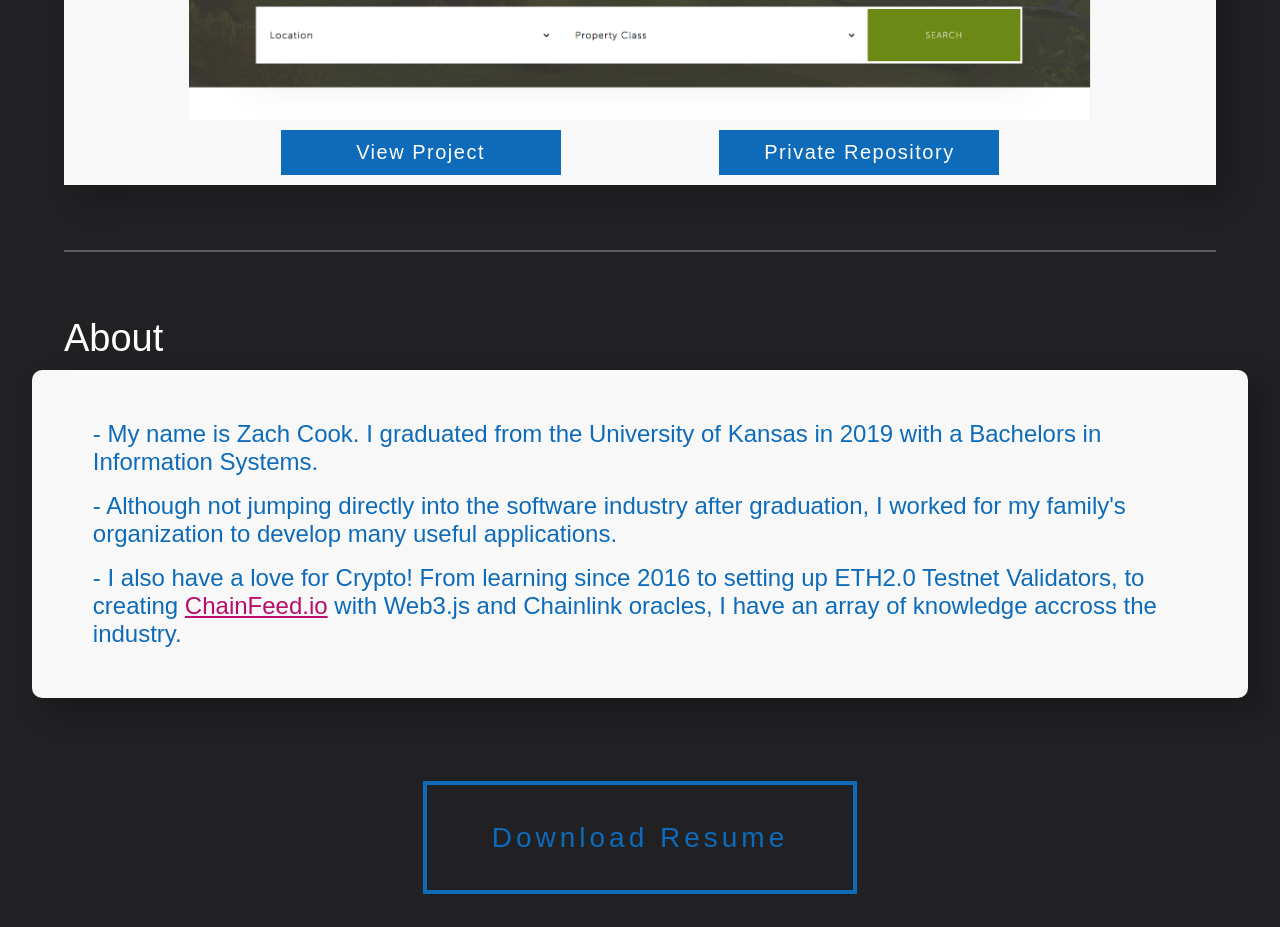
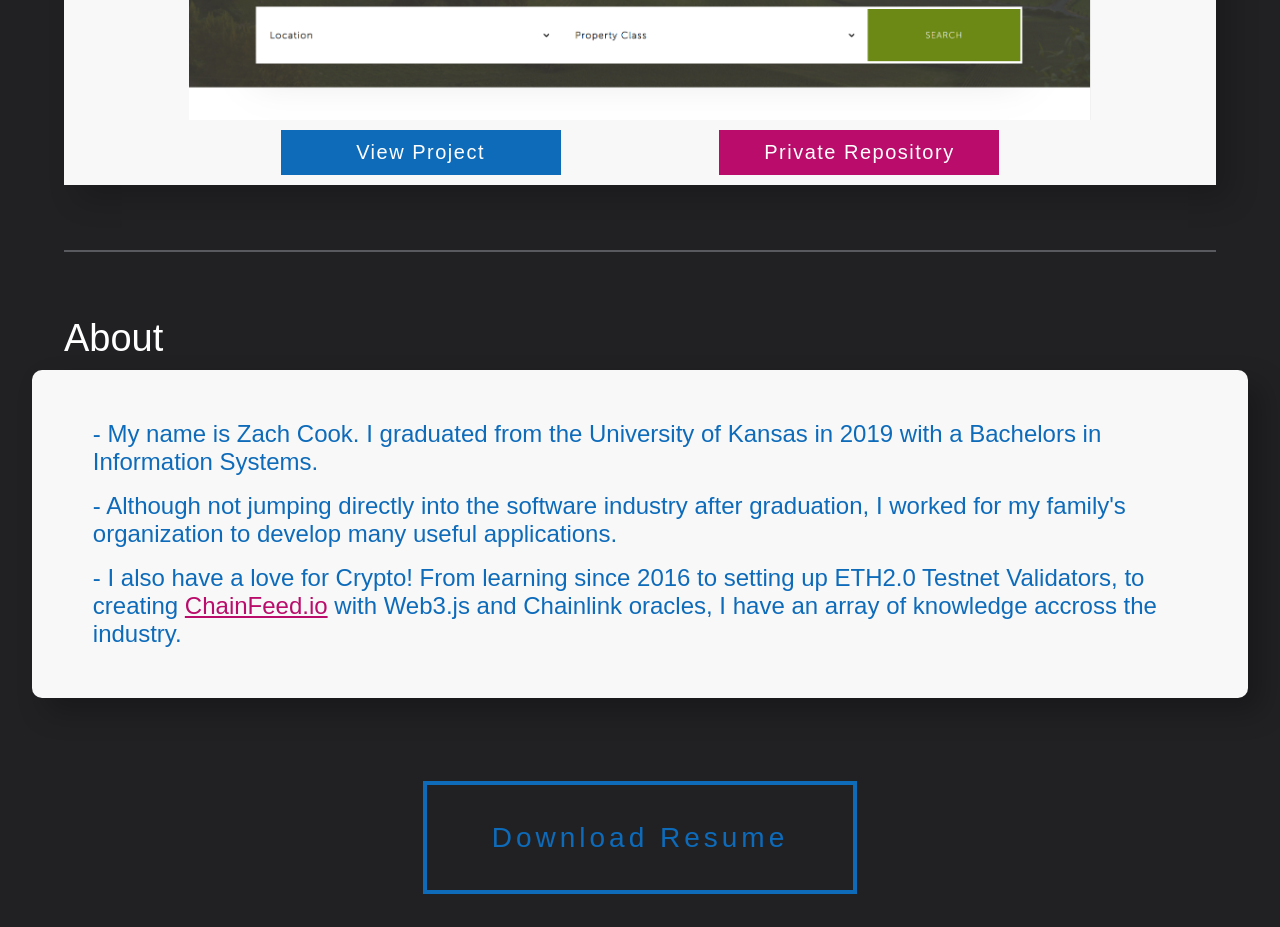
Before and after one commit to Zach-Cook/ZachCook, a React (Create React App) app in the folder frontend/: page / in a window 1280 px wide. Shown: the part 1380-2307 px from the top of the page. Built offline with nearby package versions, Linux system fonts and the light colour scheme.

Commit message:
handled for if the repository is private

```diff
--- a/frontend/src/components/portfolio/styles/portfolio.js
+++ b/frontend/src/components/portfolio/styles/portfolio.js
@@ -199,7 +199,7 @@ export const ProjectButton = styled.div`
     flex-direction: column;
     align-items: center;
     justify-content: center;
-    background: #0D6BBA;
+    background: ${ props => props.respositoryLink ? "#BA0D6B" : "#0D6BBA"};
 
     margin: 10px 0;
 
--- a/frontend/src/containers/portfolio.js
+++ b/frontend/src/containers/portfolio.js
@@ -53,12 +53,16 @@ export default function PortfolioContainer(){
                             <Portfolio.ProjectButton cursor="pointer" onClick={ () => openInNewTab(portfolio[portfolioOffset].projectLink)}>
                                 <Portfolio.ProjectButtonText>View Project</Portfolio.ProjectButtonText>
                             </Portfolio.ProjectButton>
-                            <Portfolio.ProjectButton cursor="pointer" onClick={ () => {
-                                    if(portfolio[portfolioOffset].respositoryLink){
-                                        openInNewTab(portfolio[portfolioOffset].respositoryLink)
+                            <Portfolio.ProjectButton
+                                cursor="pointer"
+                                respositoryLink={!portfolio[portfolioOffset].respositoryLink}
+                                onClick={ () => {
+                                if(portfolio[portfolioOffset].respositoryLink){
+                                    openInNewTab(portfolio[portfolioOffset].respositoryLink)
                                     }
-                                }}>
-                                <Portfolio.ProjectButtonText>{portfolio[portfolioOffset].respositoryLink ? "View Repository" : "Private Repository"}</Portfolio.ProjectButtonText>
+                                }}
+                            >
+                                <Portfolio.ProjectButtonText >{portfolio[portfolioOffset].respositoryLink ? "View Repository" : "Private Repository"}</Portfolio.ProjectButtonText>
                             </Portfolio.ProjectButton>
                         </Portfolio.PortfolioBottom>
                     </Portfolio.PortfolioBox>
```
